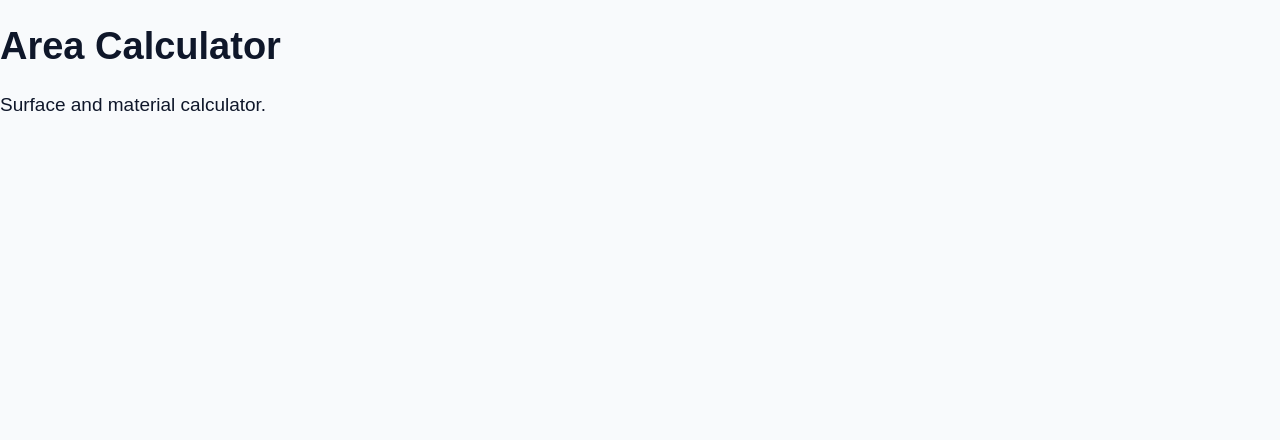
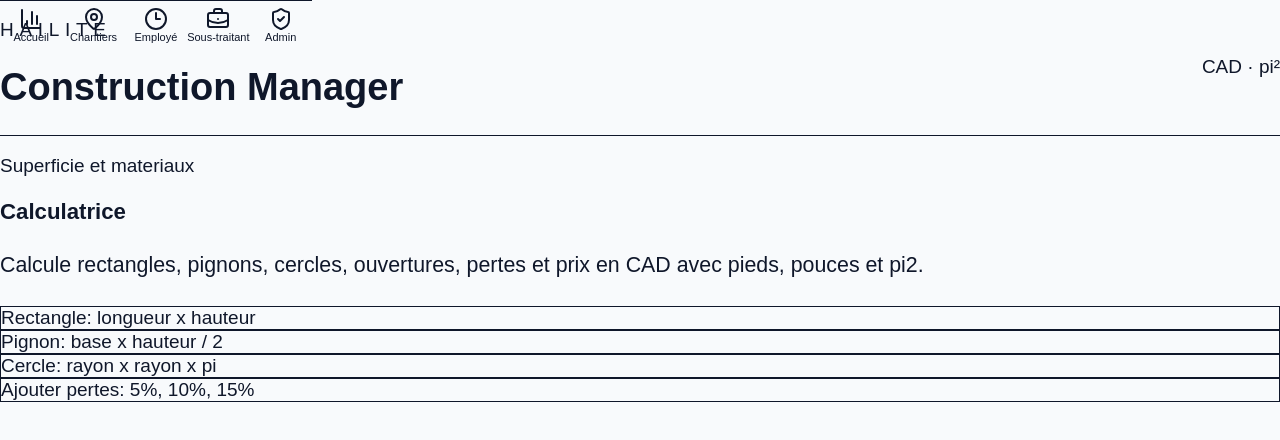
Before and after one commit to bisaillonpatrick1979-dev/Chatgpt-hailite-, a Next.js app: page /calculator in a window 1280 px wide. Shown: the top 440 px of the page. Built offline with nearby package versions, Linux system fonts and the light colour scheme.

Commit message:
Improve area calculator page

```diff
--- a/app/calculator/page.tsx
+++ b/app/calculator/page.tsx
@@ -1,3 +1,14 @@
+import { AppShell } from "@/components/AppShell";
+import { PageHeader } from "@/components/PageHeader";
+import { ReadableList } from "@/components/ReadableList";
+
 export default function Page() {
-  return <main><h1>Area Calculator</h1><p>Surface and material calculator.</p></main>;
+  return (
+    <AppShell>
+      <PageHeader title="Calculatrice" eyebrow="Superficie et materiaux" text="Calcule rectangles, pignons, cercles, ouvertures, pertes et prix en CAD avec pieds, pouces et pi2." />
+      <section className="mt-5">
+        <ReadableList items={["Rectangle: longueur x hauteur", "Pignon: base x hauteur / 2", "Cercle: rayon x rayon x pi", "Ajouter pertes: 5%, 10%, 15%"]} />
+      </section>
+    </AppShell>
+  );
 }
```
